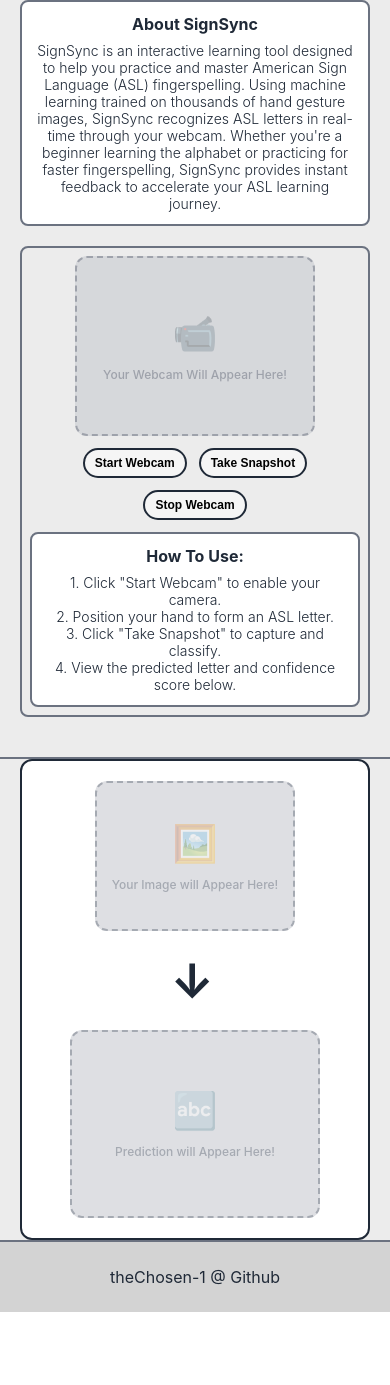
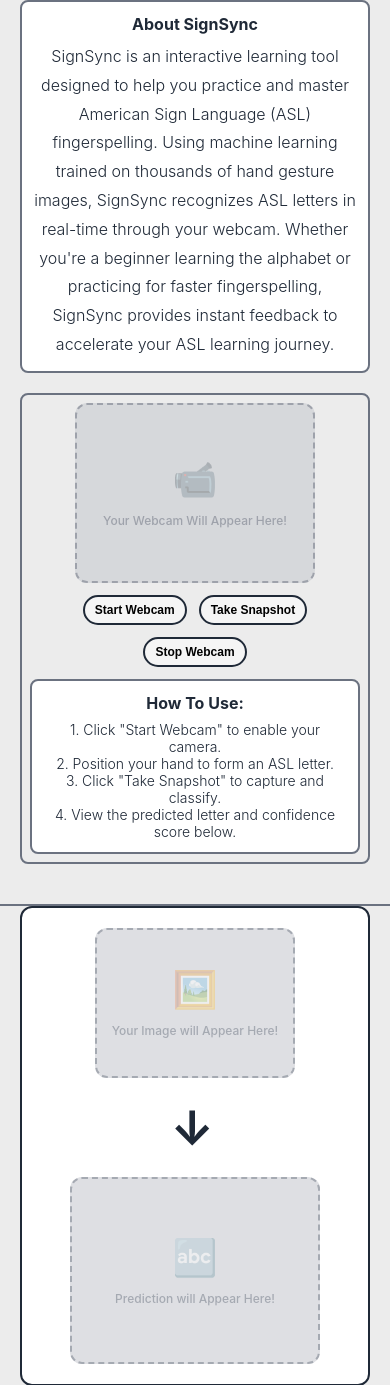
Before and after one commit to inshaal81/SignSync-WebApp, a Flask app: page / in a window 390 px wide. Shown: the part 52-1437 px from the top of the page. Before the commit the page ends 1364 px from the top, so only its background shows below. Run offline with Flask 3, Linux system fonts and the light colour scheme.

Commit message:
Increase About section text size and line spacing

```diff
--- a/static/style.css
+++ b/static/style.css
@@ -178,7 +178,15 @@ body::-webkit-scrollbar, body::-webkit-scrollbar-button { display: none; } /* Ch
 
 }
 
-.text1, .text2 {
+.text1 {
+    text-align: center;
+    font-size: 22px;
+    font-weight: 300;
+    padding-top: 8px;
+    line-height: 1.8;
+}
+
+.text2 {
     text-align: center;
     font-size: 16px;
     font-weight: 300;
@@ -420,7 +428,11 @@ body::-webkit-scrollbar, body::-webkit-scrollbar-button { display: none; } /* Ch
         min-height: 180px;
     }
 
-    .text1, .text2 {
+    .text1 {
+        font-size: 16px;
+    }
+
+    .text2 {
         font-size: 14px;
     }
 
```
